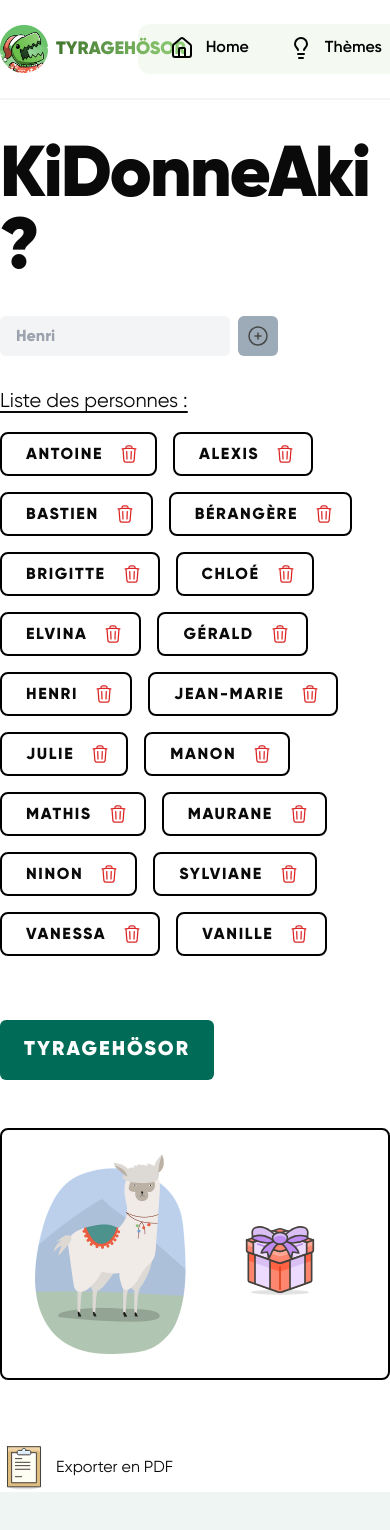
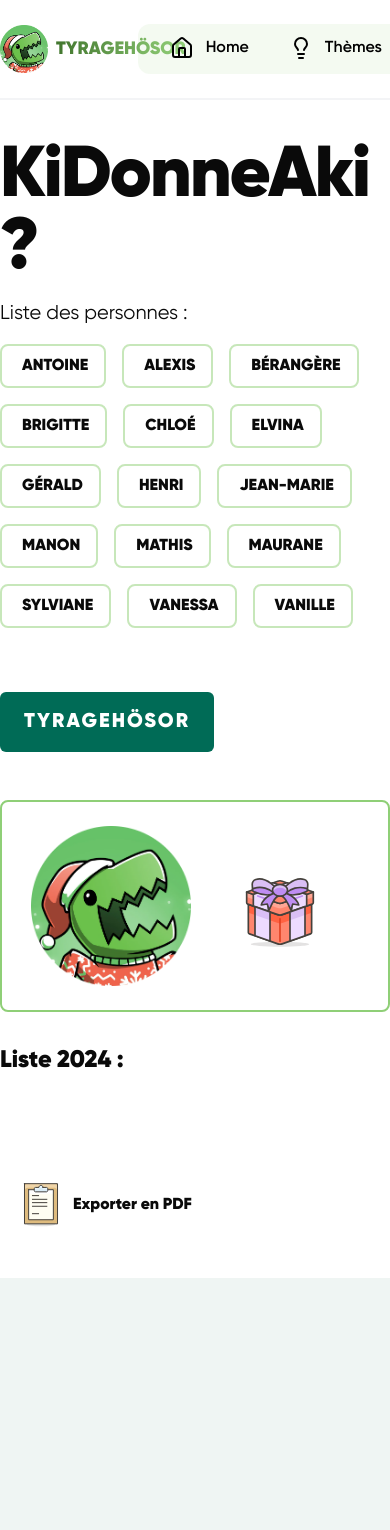
Before and after one commit to HenriBresteau/tyragehosor, a React (Vite) app: page /KiDonneAki in a window 390 px wide. Shown: the top 1530 px of the page. After the commit the page ends 1318 px from the top, so only its background shows below. Built offline with nearby package versions, Linux system fonts and the light colour scheme.

Commit message:
[FIX] KdaK 2024

```diff
--- /dev/null
+++ b/src/Component/CardPerson.jsx
@@ -0,0 +1,20 @@
+import React from "react";
+
+const CardPerson = ({ item, url }) => {
+    return (
+        <li className="py-2 px-4 gap-2 flex flex-col items-center space-x-2 opacity-100 transition-opacity duration-300">
+            <span className="w-32 h-32 border-4 border-green rounded-full">
+                <img
+                    src={`persons/${url}`}
+                    alt="winner"
+                    className="rounded-full"
+                />
+            </span>
+            <p className="px-2 tracking-widest uppercase font-gilroy font-bold text-green ">
+                {item}
+            </p>
+        </li>
+    );
+};
+
+export default CardPerson;
--- a/src/Component/KiDonneAKi.jsx
+++ b/src/Component/KiDonneAKi.jsx
@@ -1,87 +1,27 @@
-import {
-  GiftIcon,
-  PlusCircleIcon,
-  TrashIcon,
-} from "@heroicons/react/24/outline";
 import React, { useRef, useState } from "react";
 import Button from "./Button";
 import Title from "./Title";
-import JsPDF from 'jspdf';
 import PDFButton from "./PDFButton";
-import html2pdf from 'html2pdf.js';
+import html2pdf from "html2pdf.js";
+import { persons } from "@/data/persons";
+import ThemeListItem from "./ThemeListItem";
+import CardPerson from "./CardPerson";
 
 const KiDonneAKi = () => {
-  const [person, setPerson] = useState("");
-  const [listPerson, setListPerson] = useState([
-    { nom: "Antoine", url: "/Antoine.png" },
-    { nom: "Alexis", url: "/Alexis.png" },
-    { nom: "Bastien", url: "/Bastien.png" },
-    { nom: "Bérangère", url: "/Berangere.png" },
-    { nom: "Brigitte", url: "/Brigitte.png" },
-    { nom: "Chloé", url: "/Chloe.png" },
-    { nom: "Elvina", url: "/Elvina.png" },
-    { nom: "Gérald", url: "/Gerald.png" },
-    { nom: "Henri", url: "/Henri.png" },
-    { nom: "Jean-Marie", url: "/Jean-Marie.png" },
-    { nom: "Julie", url: "/Julie.png" },
-    { nom: "Manon", url: "/Manon.png" },
-    { nom: "Mathis", url: "/Mathis.png" },
-    { nom: "Maurane", url: "/Maurane.png" },
-    { nom: "Ninon", url: "/Ninon.png" },
-    { nom: "Sylviane", url: "/Sylviane.png" },
-    { nom: "Vanessa", url: "/Vanessa.png" },
-    { nom: "Vanille", url: "/Vanille.png" },
-  ]);
+    const [listPerson, setListPerson] = useState(persons);
 
     const [donneur, setDonner] = useState({});
     const [listDonneur, setListDonner] = useState([]);
-  console.log("🚀 ~ file: KiDonneAKi.jsx:37 ~ KiDonneAKi ~ listDonneur:", listDonneur)
     const [isLoading, setIsLoading] = useState(false);
-
-  const disabledBtn = person.length > 1;
-
-  const handleSubmit = (e) => {
-    e.preventDefault();
-    setListPerson((prev) => [...prev, { nom: person, url: `/${person}.png` }]);
-    setPerson("");
-  };
-
-  const handleDelete = (e) => {
-    console.log("delete");
-    const id = e.currentTarget.id;
-    setListPerson(listPerson.filter((list) => list.nom !== id));
-  };
-
-  const BoxList = ({ item }) => (
-    <li className="py-2 px-4 w-fit border-2 border-black bg-transparent rounded-lg font-[GilroyB] uppercase flex items-center space-x-2">
-      <p className="px-2 tracking-widest ">{item}</p>
-      <TrashIcon
-        id={item}
-        className="w-5 h-5 text-red-600 cursor-pointer transition-colors hover:text-red-400 "
-        onClick={handleDelete}
-      />
-    </li>
-  );
-
-  const BoxPersonList = ({ item, url }) => {
-    const image = url ? url : "/winner.png";
-
-    return (
-      <li className="py-2 px-4 gap-2 flex flex-col items-center space-x-2">
-        <span className="w-32 h-32 border-4 border-black rounded-full">
-          <img src={`persons/${image}`} alt="winner" className="rounded-full" />
-        </span>
-        <p className="px-2 tracking-widest uppercase font-[GilroyB] ">{item}</p>
-      </li>
-    );
-  };
 
     const handleDraw = () => {
         let donner = Math.floor(Math.random() * listPerson.length);
         setIsLoading(true);
         setTimeout(() => {
             setDonner(listPerson[donner]);
-      setListPerson(listPerson.filter((list) => list !== listPerson[donner]));
+            setListPerson(
+                listPerson.filter((list) => list !== listPerson[donner])
+            );
             listDonneur.push(listPerson[donner]);
             setIsLoading(false);
         }, 3600);
@@ -92,60 +32,48 @@ const KiDonneAKi = () => {
     const listRef = useRef(null);
 
     const exportToPdf = () => {
+        const now = new Date();
+        const hours = String(now.getHours()).padStart(2, "0");
+        const minutes = String(now.getMinutes()).padStart(2, "0");
+        const seconds = String(now.getSeconds()).padStart(2, "0");
+
         const options = {
             margin: 10,
-      filename: 'liste_tirage_au_sort.pdf',
-      image: { type: 'jpeg', quality: 0.98 },
+            filename: `TYRAGOSOR_2024_${hours}-${minutes}-${seconds}.pdf`,
+            image: { type: "jpeg", quality: 0.98 },
             html2canvas: { scale: 2 },
-      jsPDF: { unit: 'mm', format: 'a4', orientation: 'portrait' },
+            jsPDF: { unit: "mm", format: "a4", orientation: "portrait" },
         };
         html2pdf(listRef.current, options);
     };
     return (
-    <div className="my-10 mx-auto max-w-md lg:max-w-4xl overflow-hidden">
+        <div className="my-10 mx-auto max-w-md lg:max-w-5xl overflow-hidden">
             <Title>KiDonneAki ?</Title>
 
-      <form
-        className="py-4 flex items-center space-x-2"
-        onSubmit={handleSubmit}
-      >
-        <input
-          type="text"
-          placeholder="Henri"
-          className="px-4 py-2 border-transparent bg-gray-100  rounded-md font-[GilroyB] text-[#7C90A0] focus:border-gray-500 focus:bg-white focus:ring-0 "
-          value={person}
-          onChange={(e) => setPerson(e.target.value)}
-        />
-
-        <button
-          type="submit"
-          className="bg-[#7C90A0] px-2 py-2 rounded-md transition-all hover:bg-white hover:text-[#7C90A0] disabled:opacity-75 disabled:cursor-not-allowed "
-          disabled={!disabledBtn}
-        >
-          <PlusCircleIcon className="h-6 w-6 " />
-        </button>
-      </form>
-
             <div className="my-4">
-        <h2 className="mt-2 mb-4 text-xl underline underline-offset-4">
-          Liste des personnes :
-        </h2>
+                <h2 className="mt-2 mb-4 text-xl">Liste des personnes :</h2>
                 <ul className="flex gap-4 flex-wrap">
-          {listPerson.map((item, index) => (
-            <BoxList item={item.nom} key={index} handleDelete={handleDelete} />
+                    {listPerson.map((item) => (
+                        <ThemeListItem item={item.name} key={item.id} />
                     ))}
                 </ul>
                 <Button handleDraw={handleDraw}></Button>
             </div>
 
-      <div className="mt-12 bg-transparent border-black border-2 py-6 px-6 rounded-lg grid grid-cols-2 items-center justify-items-center ">
+            <div className="mt-12 bg-transparent border-greenlight border-2 py-6 px-6 rounded-lg grid grid-cols-2 items-center justify-items-center ">
                 <span>
-          <img src="/lama.png" alt="Tyragehore" className="h-[200px]" />
+                    <img
+                        src="/t-rex-icon.png"
+                        alt="Tyragehore"
+                        className="w-40 h-40"
+                    />
                 </span>
-        <p className="text-[#7C90A0] uppercase font-[GilroyB] text-3xl mt-2 ">
+                <div className="text-[#7C90A0] uppercase font-[GilroyB] text-3xl mt-2 ">
                     {Object.keys(donneur).length > 1 ? (
                         <>
-              {donneur.nom}
+                            <p className="font-gilroy font-bold text-green uppercase">
+                                {donneur.name}
+                            </p>
                             <span className="">
                                 <img
                                     src={`persons/${donneur.url}`}
@@ -155,22 +83,43 @@ const KiDonneAKi = () => {
                             </span>
                         </>
                     ) : (
-            <img className={`${LoadingSpinner} w-20 h-20`} src="/gift_close.svg" alt="cadeau de noel" />
+                        <img
+                            className={`${LoadingSpinner} w-20 h-20`}
+                            src="/gift_close.svg"
+                            alt="cadeau de noel"
+                        />
                     )}
-        </p>
                 </div>
-      <ul ref={listRef} id="list" className="mt-6 flex gap-4 flex-wrap">
+            </div>
+            <div ref={listRef} className="py-8">
+                <h2 className="text-2xl font-gilroy font-bold mb-4">
+                    Liste 2024 :
+                </h2>
+                <ul
+                    // ref={listRef}
+                    id="list"
+                    className="mt-6 flex gap-4 flex-wrap"
+                >
                     {listDonneur.map((item, index) => (
-          <div className="flex items-center justify-center" key={index}>
-            <BoxPersonList item={item.nom} url={item.url} />
+                        <div
+                            className="flex items-center justify-center"
+                            key={index}
+                        >
+                            <CardPerson item={item.name} url={item.url} />
                             <span>
-              {/* <GiftIcon className="w-8 h-8 text-[#7C90A0] " /> */}
-              <img className="w-16 h-16" src="/gift_open.svg" alt="cadeau de noel" />
+                                <img
+                                    className="w-16 h-16"
+                                    src="/gift_open.svg"
+                                    alt="cadeau de noel"
+                                />
                             </span>
                         </div>
                     ))}
                 </ul>
-      <footer className="mt-10"> <PDFButton onExport={exportToPdf}/> </footer>
+            </div>
+            <footer className="my-10">
+                <PDFButton onExport={exportToPdf} />
+            </footer>
         </div>
     );
 };
--- a/src/Component/PDFButton.jsx
+++ b/src/Component/PDFButton.jsx
@@ -1,31 +1,15 @@
-import jsPDF from "jspdf";
 import React from "react";
 
 const PDFButton = ({ onExport }) => {
-    // const exportToPdf = () => {
-    //     const pdf = new jsPDF();
-    //     let yOffset = 10;
-    //     list.forEach((item, index) => {
-    //         const { nom, url } = item;
-
-    //         // Ajoutez le nom à la position actuelle et incrémente le décalage Y
-    //         pdf.text(20, yOffset, nom);
-
-    //         // Ajoutez une image à côté du nom (ajustez les coordonnées en conséquence)
-    //         pdf.addImage(`/persons/${url}`, 'PNG', 80, yOffset - 5, 10, 10);
-
-    //         // Incrémente le décalage Y pour la prochaine entrée
-    //         yOffset += 20;
-    //       });
-
-    //     pdf.save("liste_tirage_au_sort.pdf");
-    // };
-
     return (
         <div>
-            <button onClick={onExport} className="flex items-center gap-2">
+            <button
+                onClick={onExport}
+                className="flex items-center gap-2 border border-transparent hover:border-green rounded-2xl px-4 py-2 bg-transparent hover:bg-greenlight transition-colors duration-300 hover:shadow-sm"
+            >
                 <img src="/dl.svg" alt="dl" />
-                Exporter en PDF</button>
+                <p className="font-gilroy font-bold ">Exporter en PDF</p>
+            </button>
         </div>
     );
 };
```
Lines whose indentation alone changed are shown as unchanged.
